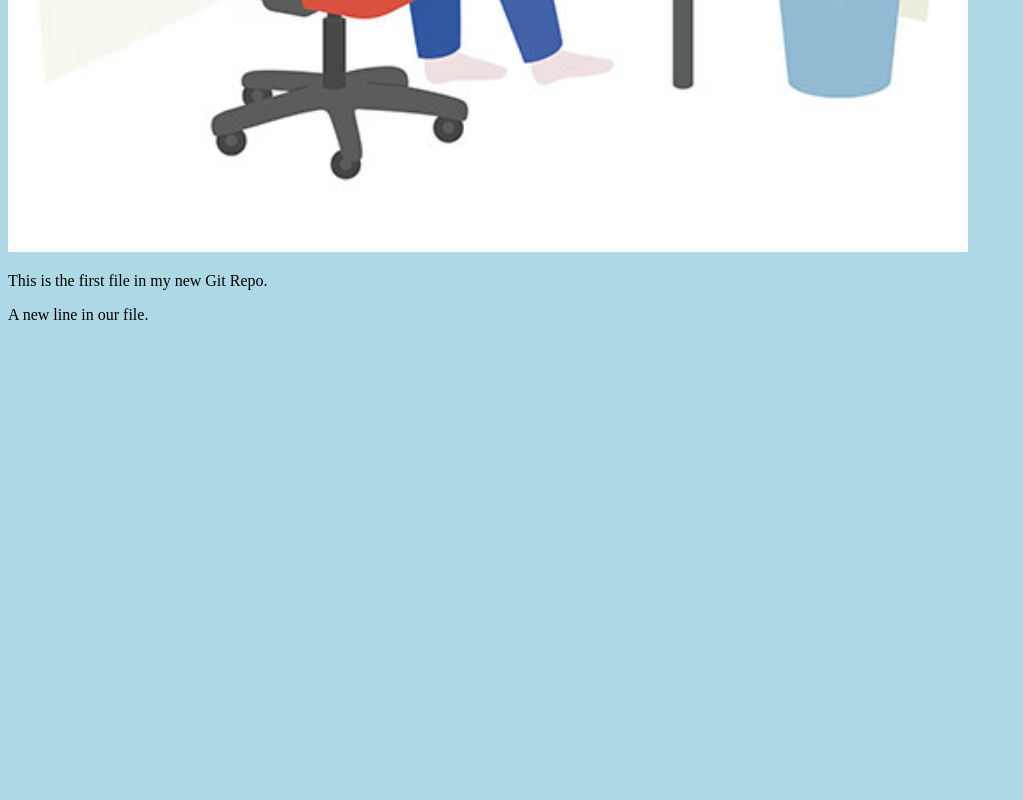
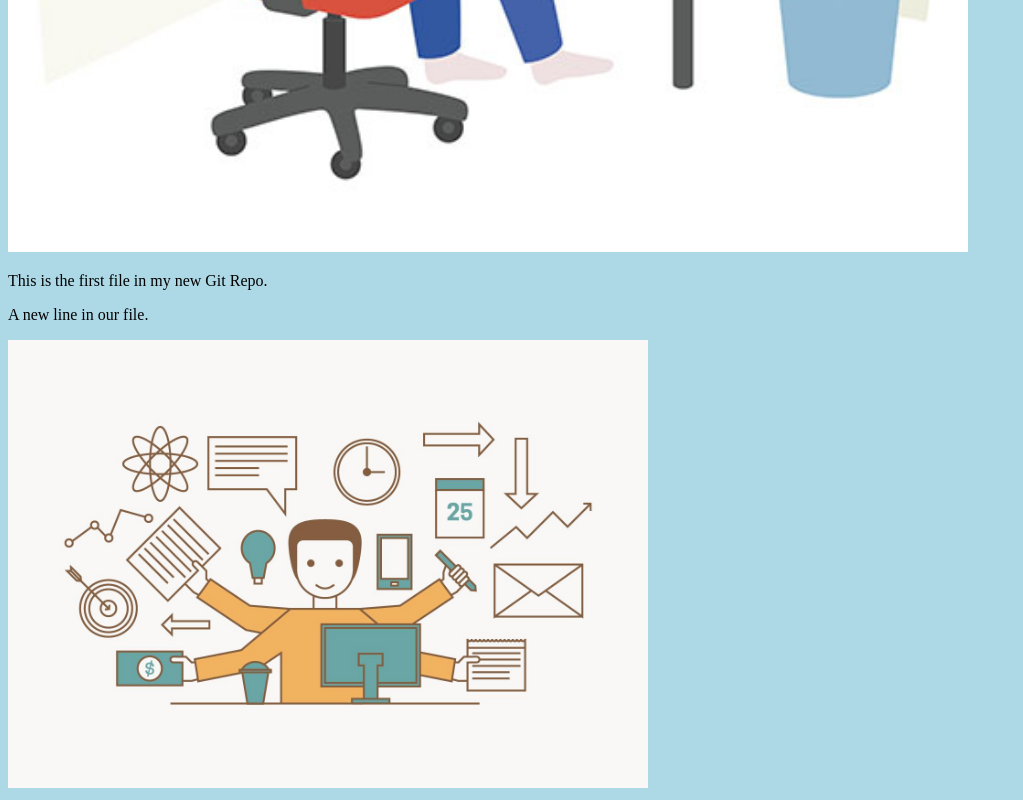
Before and after one commit to sarshas358/hello-world, a plain HTML site: page index.html in a window 1280 px wide. Shown: the part 741-1541 px from the top of the page, without its empty margins (0-1023 px from the left). Before the commit the page ends 1081 px from the top, so only its background shows below. Drawn offline with Linux system fonts and the light colour scheme.

Commit message:
Added new image

```diff
--- a/index.html
+++ b/index.html
@@ -12,6 +12,7 @@
     <div><img src="images/homeoffice-03_generated.jpg" alt="Office in the Home" style="width: 100%;max-width: 960px"></div>
     <p>This is the first file in my new Git Repo.</p>
     <p>A new line in our file.</p>
+    <div><img src="images/multitasking-illustration-vector.jpg" alt="Multitasking Illustration" style="width: 100%;max-width: 640px"></div>
 
 </body>
 </html>
```
Also changed, not shown: images/multitasking-illustration-vector.jpg (added).
